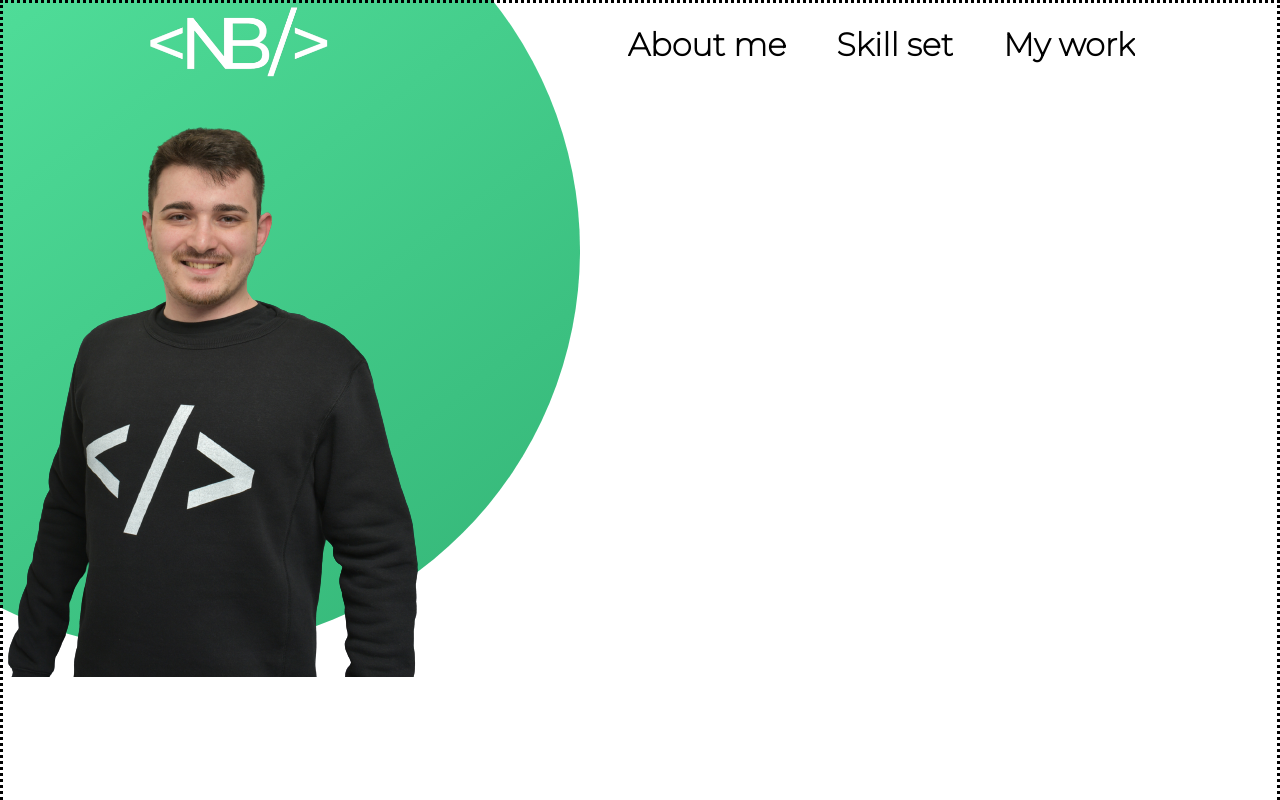
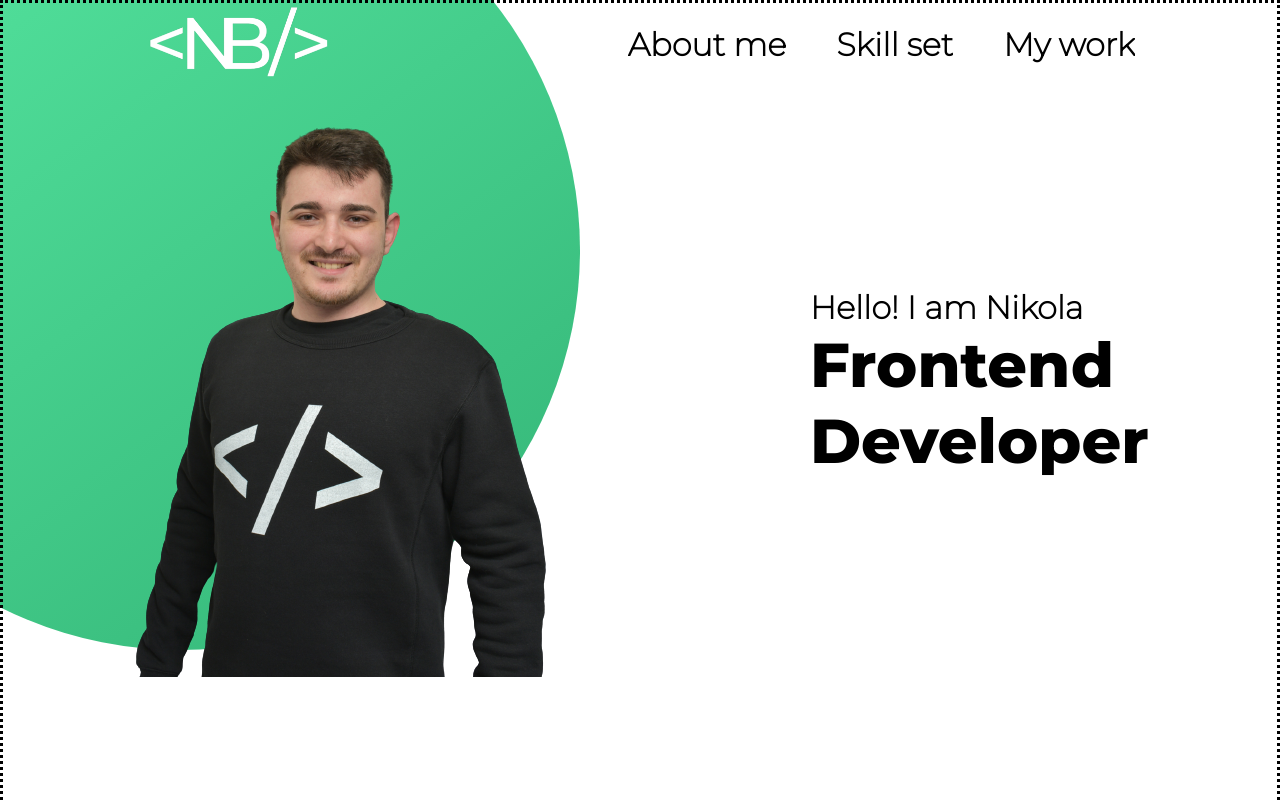
Before and after one commit to Ronin95/portfolio, an Angular app: page / in a window 1280 px wide. Shown: the top 800 px of the page. Built offline with nearby package versions, Linux system fonts and the light colour scheme.

Commit message:
working on header

```diff
--- a/src/app/header/header.component.html
+++ b/src/app/header/header.component.html
@@ -13,9 +13,15 @@
     <div>
       <figure class="circle"></figure>
     </div>
+  </div>
+  <div class="cover-img-text-intro">
     <div>
-      <img [src]="selected_img"
-            alt="nikola-badjevic">
+      <img class="cover-img" [src]="selected_img" alt="nikola-badjevic">
+    </div>
+    <div>
+      <h1 class="intro-text">Hello! I am Nikola <br></h1>
+      <p class="intro-frontDev-text">Frontend</p>
+      <p class="intro-frontDev-text">Developer</p>
     </div>
   </div>
 </div>
--- a/src/app/header/header.component.scss
+++ b/src/app/header/header.component.scss
@@ -33,3 +33,19 @@
   height: 800px;
   width: 800px;
 }
+
+.cover-img {
+
+}
+
+.cover-img-text-intro {
+  display: flex;
+  justify-content: space-around;
+  align-items: center;
+}
+
+
+.intro-frontDev-text {
+  font-family: "Montserrat-ExtraBold" !important;
+  font-size: 62px;
+}
--- a/src/styles.scss
+++ b/src/styles.scss
@@ -19,3 +19,9 @@
   font-family: 'Montserrat-Light';
   src: url('../src/assets/fonts/Montserrat-ExtraLight.ttf') format('truetype');
 }
+
+@font-face {
+  font-family: 'Montserrat-ExtraBold';
+  src: url('/src/assets/fonts/Montserrat-ExtraBold.ttf') format('truetype');
+  font-weight: bold
+}
```
